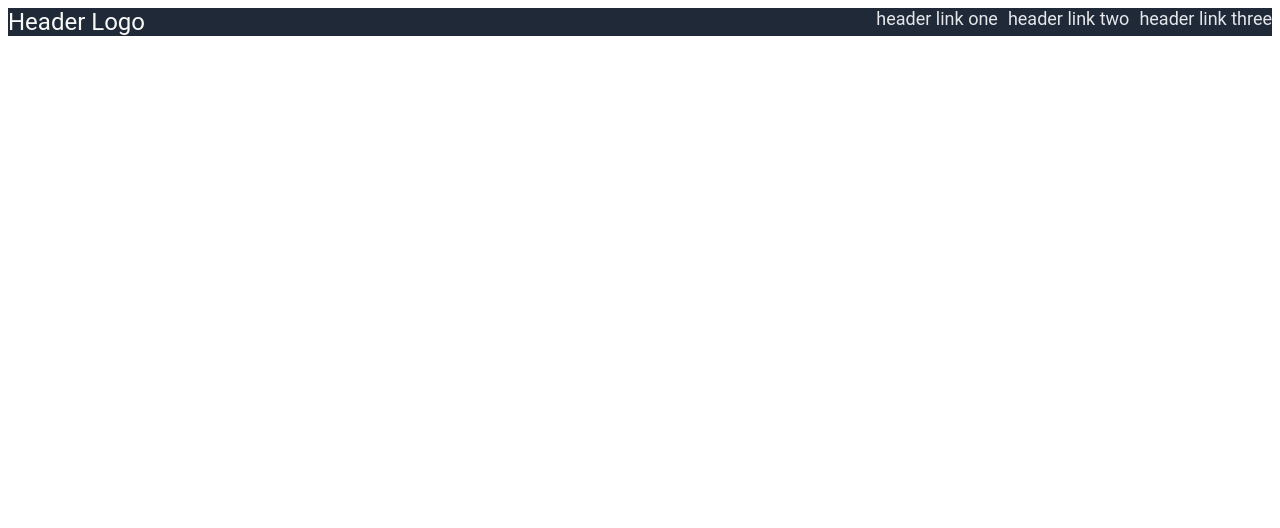
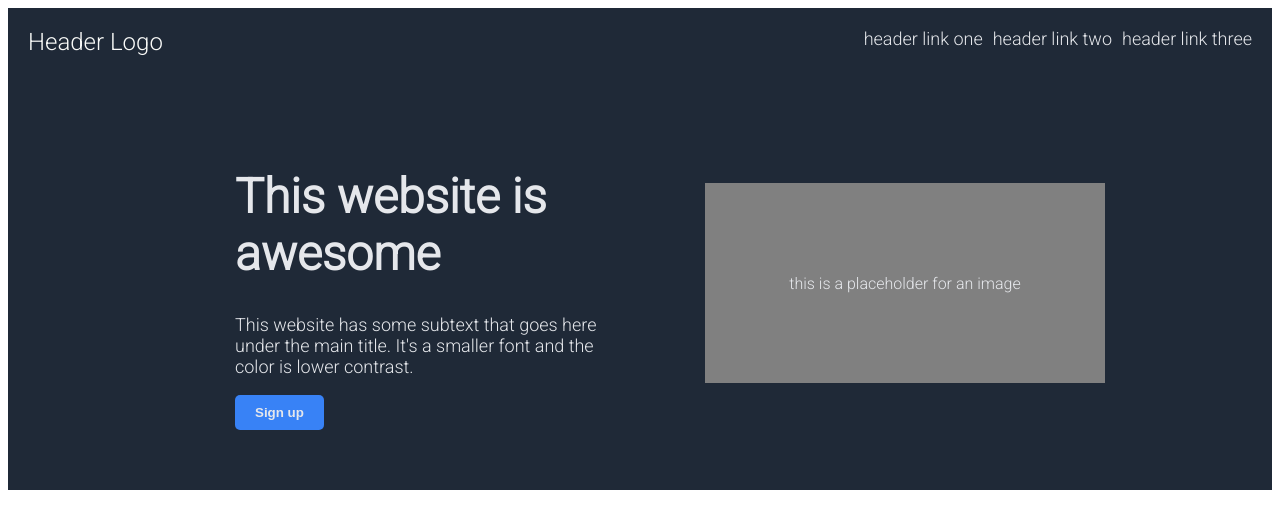
Before and after one commit to nadadaw/odin-landing-page, a plain HTML site: page index.html in a window 1280 px wide. Drawn offline with Linux system fonts and the light colour scheme.

Commit message:
Add hero section

```diff
--- a/index.html
+++ b/index.html
@@ -6,6 +6,9 @@
     <meta http-equiv="X-UA-Compatible" content="IE=edge">
     <meta name="viewport" content="width=device-width, initial-scale=1.0">
     <title>Home</title>
+    <link rel="preconnect" href="https://fonts.googleapis.com">
+<link rel="preconnect" href="https://fonts.gstatic.com" crossorigin>
+<link href="https://fonts.googleapis.com/css2?family=Roboto:wght@300&display=swap" rel="stylesheet">
 </head>
 
 <body>
@@ -16,6 +19,16 @@
     <li><a href="google.com">header link two</a></li>
     <li><a href="google.com">header link three</a></li>
 </ul>
+</div>
+
+<div class="hero">
+<div class="hero-1">
+<h1> This website is awesome </h1>
+<p> This website has some subtext that goes here under the main title. It's a smaller font and the color is lower contrast.</p>
+<button> Sign up </button>
+</div>
+
+<div class="image-placeholder"> this is a placeholder for an image </div>
 </div>
 
 
--- a/styles.css
+++ b/styles.css
@@ -15,6 +15,7 @@ ul {
     display: flex;
     justify-content: space-between;
     background-color: #1f2937;
+    padding: 20px;
 }
 
 .right-links {
@@ -28,3 +29,47 @@ ul {
     font-size: 24px;
     color: #f9faf8;
 }
+
+.hero {
+    background-color: #1f2937;
+    display: flex;
+    justify-content: center;
+    align-items: center;
+    gap: 10px;
+}
+
+.hero h1 {
+    font-size: 48px;
+    font-weight: 800; /* won't work unless you add roboto 800 */
+    color: #e5e7eb;
+}
+
+.hero p {
+    font-size: 18px;
+    color: #e5e7eb;
+}
+
+.hero button {
+    background-color: #3882f6;
+    color: #e5e7eb;
+    border: none;
+    border-radius: 5px;
+    padding: 10px 20px 10px 20px;
+    font-weight: bold;
+}
+
+.image-placeholder {
+    background-color: grey;
+    color: #e5e7eb;
+    width: 400px;
+    height: 200px;
+    display: flex;
+    justify-content: center;
+    align-items: center;
+}
+
+.hero-1 {
+    width: 400px;
+    height: auto;
+    padding: 60px;
+}
```
